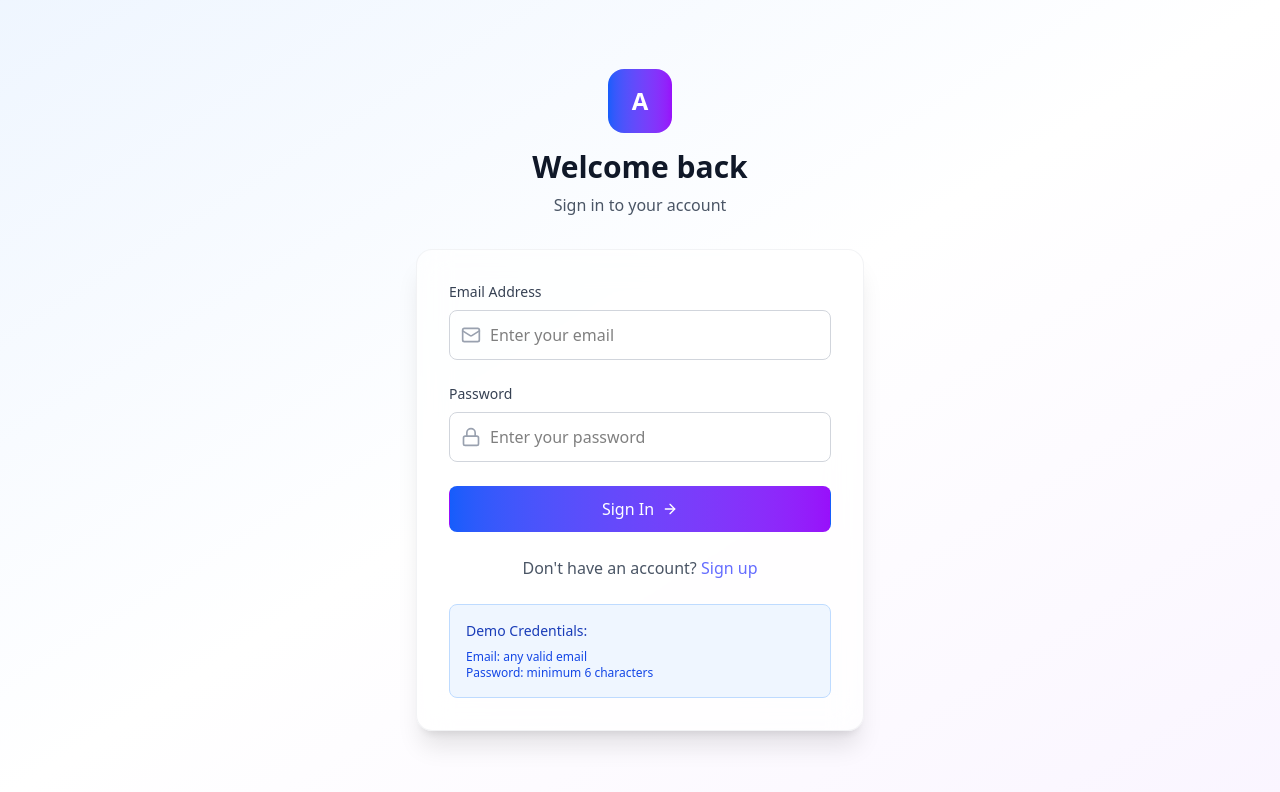
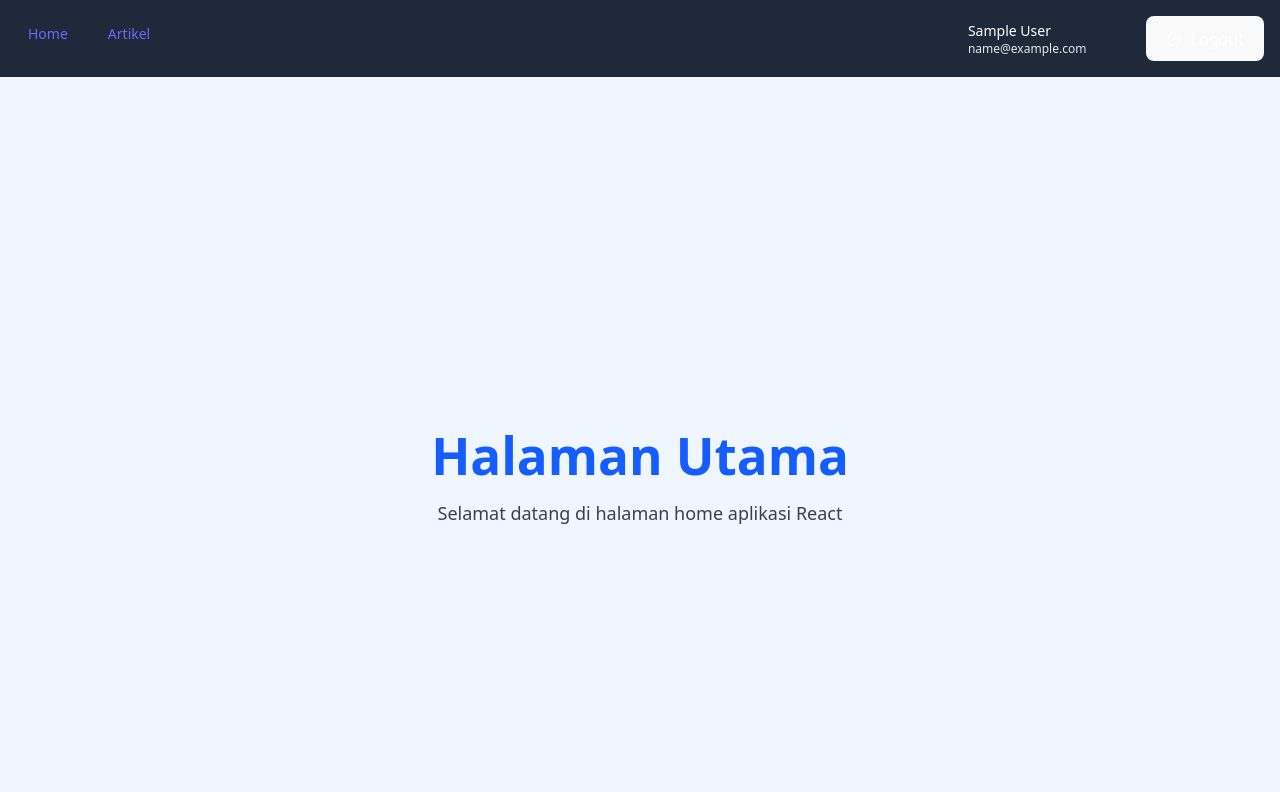
Before and after one commit to SenbiDev/react-task, a React (Vite) app: page /home in a window 1280 px wide. Before the commit this address led to /login. Shown: the top 792 px of the page. Built offline with nearby package versions, Linux system fonts and the light colour scheme; sample sign-in values are in the browser's storage.

Commit message:
modif: add reqct query sample

```diff
--- a/package.json
+++ b/package.json
@@ -11,6 +11,7 @@
   },
   "dependencies": {
     "@tailwindcss/vite": "^4.1.11",
+    "@tanstack/react-query": "^5.89.0",
     "axios": "^1.12.2",
     "lucide-react": "^0.542.0",
     "react": "^19.1.0",
--- a/src/App.jsx
+++ b/src/App.jsx
@@ -5,7 +5,7 @@ export default function App() {
   return (
     <div className="flex flex-col">
       <Navbar />
-      <main className="flex-grow">
+      <main className="flex-grow h-screen">
         <Outlet />
       </main>
     </div>
--- a/src/auth/AuthContext.jsx
+++ b/src/auth/AuthContext.jsx
@@ -1,5 +1,6 @@
 /* eslint-disable react-refresh/only-export-components */
 import React, { createContext, useContext, useState, useEffect } from 'react';
+import { useLogin } from '../hooks/auth';
 
 const AuthContext = createContext();
 
@@ -15,68 +16,53 @@ export const AuthProvider = ({ children }) => {
   const [user, setUser] = useState(null);
   const [isLoading, setIsLoading] = useState(true);
 
+  const { mutateAsync: loginMutation } = useLogin();
+
   useEffect(() => {
-    const storedUser = localStorage.getItem('auth-user');
+    const storedUser = localStorage.getItem('user');
     if (storedUser) {
       try {
         setUser(JSON.parse(storedUser));
-      // eslint-disable-next-line no-unused-vars
       } catch (error) {
-        localStorage.removeItem('auth-user');
+        localStorage.removeItem('user');
       }
     }
     setIsLoading(false);
   }, []);
 
-  const login = async (email, password) => {
+  const login = async (username, password) => {
     setIsLoading(true);
-    return new Promise((resolve) => {
-      setTimeout(() => {
-        if (email && password.length >= 6) {
-          const user = {
-            id: '1',
-            email,
-            name: email.split('@')[0],
-            avatar: `https://api.dicebear.com/7.x/avataaars/svg?seed=${email}`,
-          };
-          setUser(user);
-          localStorage.setItem('auth-user', JSON.stringify(user));
-          setIsLoading(false);
-          resolve(true);
-        } else {
-          setIsLoading(false);
-          resolve(false);
-        }
-      }, 1500);
-    });
+    try {
+      const data = await loginMutation({ username, password });
+
+      // Simpan token dan user
+      if (data.access) localStorage.setItem('access', data.access);
+      if (data.refresh) localStorage.setItem('refresh', data.refresh);
+      if (data.user) {
+        localStorage.setItem('user', JSON.stringify(data.user));
+        setUser(data.user);
+      }
+
+      return true;
+    } catch (error) {
+      console.error("Login gagal:", error);
+      return false;
+    } finally {
+      setIsLoading(false);
+    }
   };
 
   const register = async (email, password, name) => {
-    setIsLoading(true);
-    return new Promise((resolve) => {
-      setTimeout(() => {
-        if (email && password.length >= 6 && name) {
-          const user = {
-            id: '1',
-            email,
-            name,
-            avatar: `https://api.dicebear.com/7.x/avataaars/svg?seed=${email}`,
-          };
-          setUser(user);
-          localStorage.setItem('auth-user', JSON.stringify(user));
-          setIsLoading(false);
-          resolve(true);
-        } else {
-          setIsLoading(false);
-          resolve(false);
-        }
-      }, 1500);
-    });
+    // TODO: Integrasi API register jika tersedia
+    alert("Registrasi belum diimplementasikan.");
+    return false;
   };
 
   const logout = () => {
     setUser(null);
-    localStorage.removeItem('auth-user');
+    localStorage.removeItem('user');
+    localStorage.removeItem('access');
+    localStorage.removeItem('refresh');
   };
 
   return (
--- a/src/axiosApi/artikel.js
+++ b/src/axiosApi/artikel.js
@@ -1,4 +1,3 @@
-// artikel.js
 import api from "./apiConfig";
 
 export async function getArtikelList() {
@@ -11,3 +10,13 @@ export async function getArtikelList() {
     throw error;
   }
 }
+
+export async function createArticle(payload) {
+  try {
+    const res = await api.post("artikel/", payload);
+    return res.data;
+  } catch (error) {
+    console.error("Gagal membuat artikel:", error);
+    throw error;
+  }
+}
--- a/src/components/Navbar.jsx
+++ b/src/components/Navbar.jsx
@@ -19,6 +19,10 @@ export default function Navbar() {
       <div className="container mx-auto flex space-x-4">
         <Link to="/" className="text-white hover:text-gray-300 px-3 py-2 rounded-md text-sm font-medium">
           Home
+        </Link>
+
+        <Link to="/artikel" className="text-white hover:text-gray-300 px-3 py-2 rounded-md text-sm font-medium">
+          Artikel
         </Link>
       </div>
 
--- /dev/null
+++ b/src/hooks/artikel.js
@@ -0,0 +1,24 @@
+import { useQuery, useMutation, useQueryClient } from "@tanstack/react-query";
+import { getArtikelList, createArticle } from "../axiosApi/artikel";
+
+export function useArtikelList() {
+  return useQuery({
+    queryKey: ["artikelList"],
+    queryFn: getArtikelList,
+  });
+}
+
+export function useCreateArticle() {
+  const queryClient = useQueryClient();
+
+  return useMutation({
+    mutationFn: createArticle,
+    onSuccess: () => {
+      // Refetch daftar artikel setelah post berhasil
+      queryClient.invalidateQueries({ queryKey: ["artikelList"] });
+    },
+    onError: (error) => {
+      console.error("Gagal membuat artikel:", error);
+    },
+  });
+}
--- /dev/null
+++ b/src/hooks/auth.js
@@ -0,0 +1,8 @@
+import { useMutation } from "@tanstack/react-query";
+import { login } from "../axiosApi/auth";
+
+export function useLogin() {
+  return useMutation({
+    mutationFn: ({ username, password }) => login(username, password),
+  });
+}
--- a/src/main.jsx
+++ b/src/main.jsx
@@ -1,10 +1,15 @@
 import React from 'react'
 import ReactDOM from 'react-dom/client'
 import { createBrowserRouter, RouterProvider, Navigate } from 'react-router-dom';
+import {
+  QueryClient,
+  QueryClientProvider,
+} from '@tanstack/react-query';
 import App from './App'
 import Home from './pages/Home'
 import About from './pages/About'
 import Login from './pages/Login'
+import Artikel from './pages/Artikel';
 import { ProtectedRoute } from './components/ProtectedRoute';
 import { AuthProvider } from './auth/AuthContext';
 import './index.css'
@@ -30,6 +35,10 @@ const router = createBrowserRouter([
         path: 'home',
         element: <Home />
       },
+      {
+        path: 'artikel',
+        element: <Artikel />
+      },
     ]
   },
   {
@@ -38,10 +47,14 @@ const router = createBrowserRouter([
   }
 ]);
 
+const queryClient = new QueryClient();
+
 ReactDOM.createRoot(document.getElementById('root')).render(
   <React.StrictMode>
-    <AuthProvider>
-      <RouterProvider router={router} />
-    </AuthProvider>
+    <QueryClientProvider client={queryClient}>
+      <AuthProvider>
+        <RouterProvider router={router} />
+      </AuthProvider>
+    </QueryClientProvider>
   </React.StrictMode>
 )
--- /dev/null
+++ b/src/pages/Artikel.jsx
@@ -0,0 +1,20 @@
+// components/ArtikelList.jsx
+import React from "react";
+import { useArtikelList } from "../hooks/artikel";
+
+export default function Artikel() {
+  const { data: artikels, isLoading, isError, error } = useArtikelList();
+
+  if (isLoading) return <p>Loading artikel...</p>;
+  if (isError) return <p>Error: {error.message}</p>;
+
+  return (
+    <div className="bg-white h-screen">
+      <ul className="p-10">
+        {artikels.map((artikel) => (
+          <li className="text-black" key={artikel.id}>{artikel.judul}</li>
+        ))}
+      </ul>
+    </div>
+  );
+}
--- a/src/pages/Login.jsx
+++ b/src/pages/Login.jsx
@@ -3,8 +3,8 @@ import { Link, useNavigate } from 'react-router-dom';
 import { useAuth } from '../auth/AuthContext';
 import { Mail, Lock, Loader2, ArrowRight } from 'lucide-react';
 
-export default function Login () {
-  const [email, setEmail] = useState('');
+export default function Login() {
+  const [username, setUsername] = useState('');
   const [password, setPassword] = useState('');
   const [error, setError] = useState('');
   const { login, isLoading } = useAuth();
@@ -14,11 +14,12 @@ export default function Login () {
     e.preventDefault();
     setError('');
 
-    const success = await login(email, password);
+    const success = await login(username, password);
+
     if (success) {
-      navigate('/dashboard');
+      navigate('/artikel');
     } else {
-      setError('Invalid credentials. Please try again.');
+      setError('Username atau password salah. Silakan coba lagi.');
     }
   };
 
@@ -44,18 +45,18 @@ export default function Login () {
             )}
 
             <div>
-              <label htmlFor="email" className="block text-sm font-medium text-gray-700 mb-2">
-                Email Address
+              <label htmlFor="username" className="block text-sm font-medium text-gray-700 mb-2">
+                Username
               </label>
               <div className="relative">
                 <Mail className="absolute left-3 top-1/2 transform -translate-y-1/2 text-gray-400 w-5 h-5" />
                 <input
-                  id="email"
-                  type="email"
-                  value={email}
-                  onChange={(e) => setEmail(e.target.value)}
+                  id="username"
+                  type="text"
+                  value={username}
+                  onChange={(e) => setUsername(e.target.value)}
                   className="text-black w-full pl-10 pr-4 py-3 border border-gray-300 rounded-lg focus:ring-2 focus:ring-blue-500 focus:border-blue-500 transition-all duration-200"
-                  placeholder="Enter your email"
+                  placeholder="Enter your username"
                   required
                 />
               </div>
@@ -110,14 +111,13 @@ export default function Login () {
             </p>
           </div>
 
-          {/* Demo Credentials */}
+          {/* Catatan (opsional) */}
           <div className="mt-6 p-4 bg-blue-50 rounded-lg border border-blue-200">
-            <p className="text-sm text-blue-800 font-medium mb-2">Demo Credentials:</p>
-            <p className="text-xs text-blue-700">Email: any valid email</p>
-            <p className="text-xs text-blue-700">Password: minimum 6 characters</p>
+            <p className="text-sm text-blue-800 font-medium mb-2">Note:</p>
+            <p className="text-xs text-blue-700">Gunakan akun yang terdaftar di sistem backend Anda.</p>
           </div>
         </div>
       </div>
     </div>
   );
-};
+}
```
